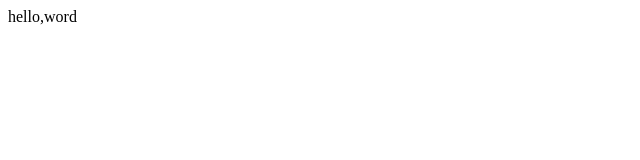
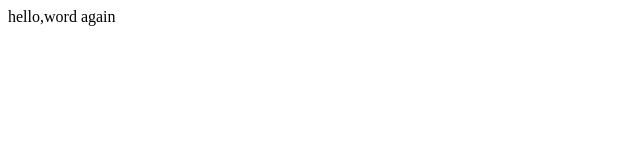
Before and after one commit to dinesh30594/first, a plain HTML site: page hello.html in a window 1280 px wide. Shown: the full height of the page, 0-640 px from the left. Drawn offline with Linux system fonts and the light colour scheme.

Commit message:
Update hello.html

```diff
--- a/hello.html
+++ b/hello.html
@@ -4,6 +4,6 @@
     <title>my webpage</title>
   </head>
   <body>
-    hello,word
+    hello,word again
   </body>
 </html>
```
